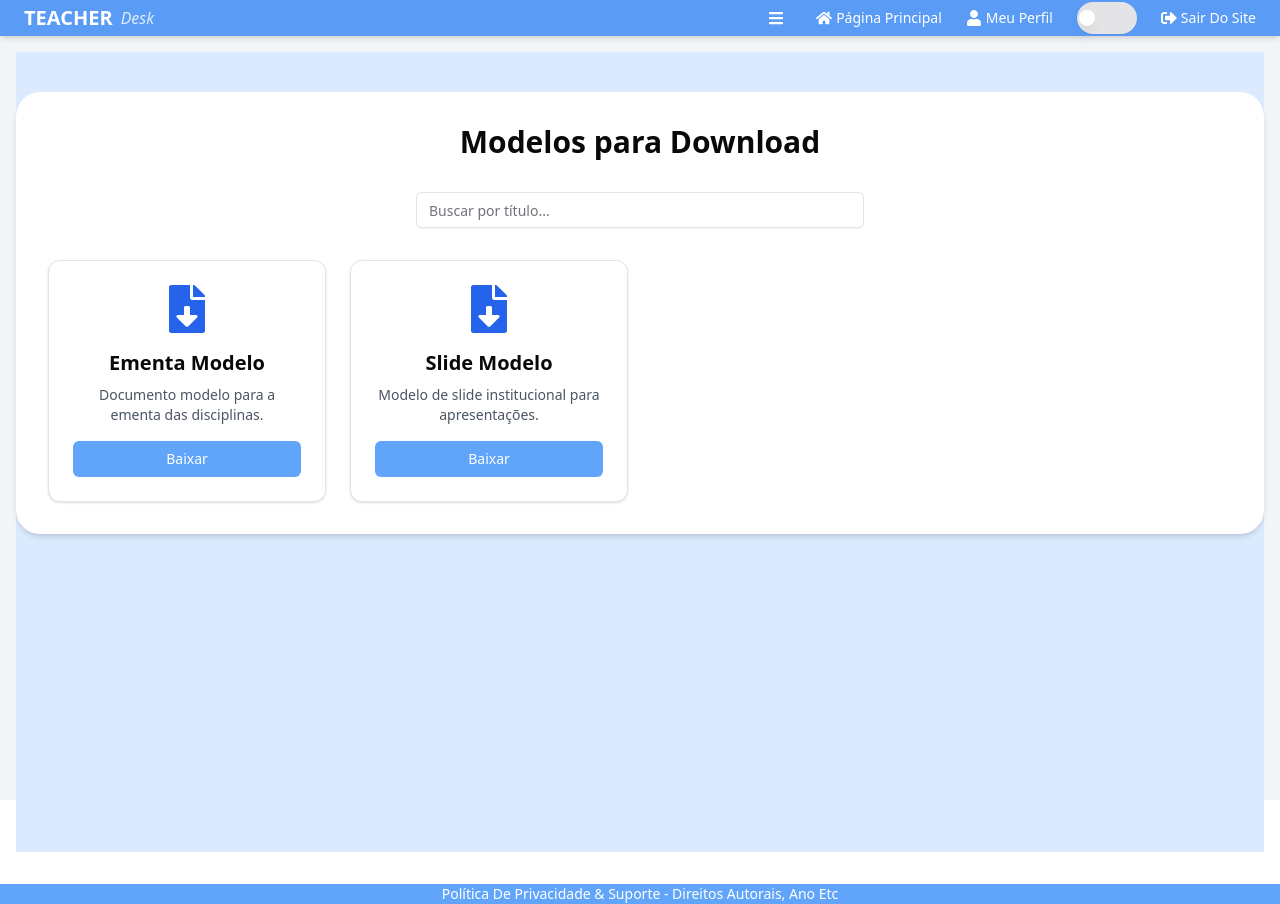
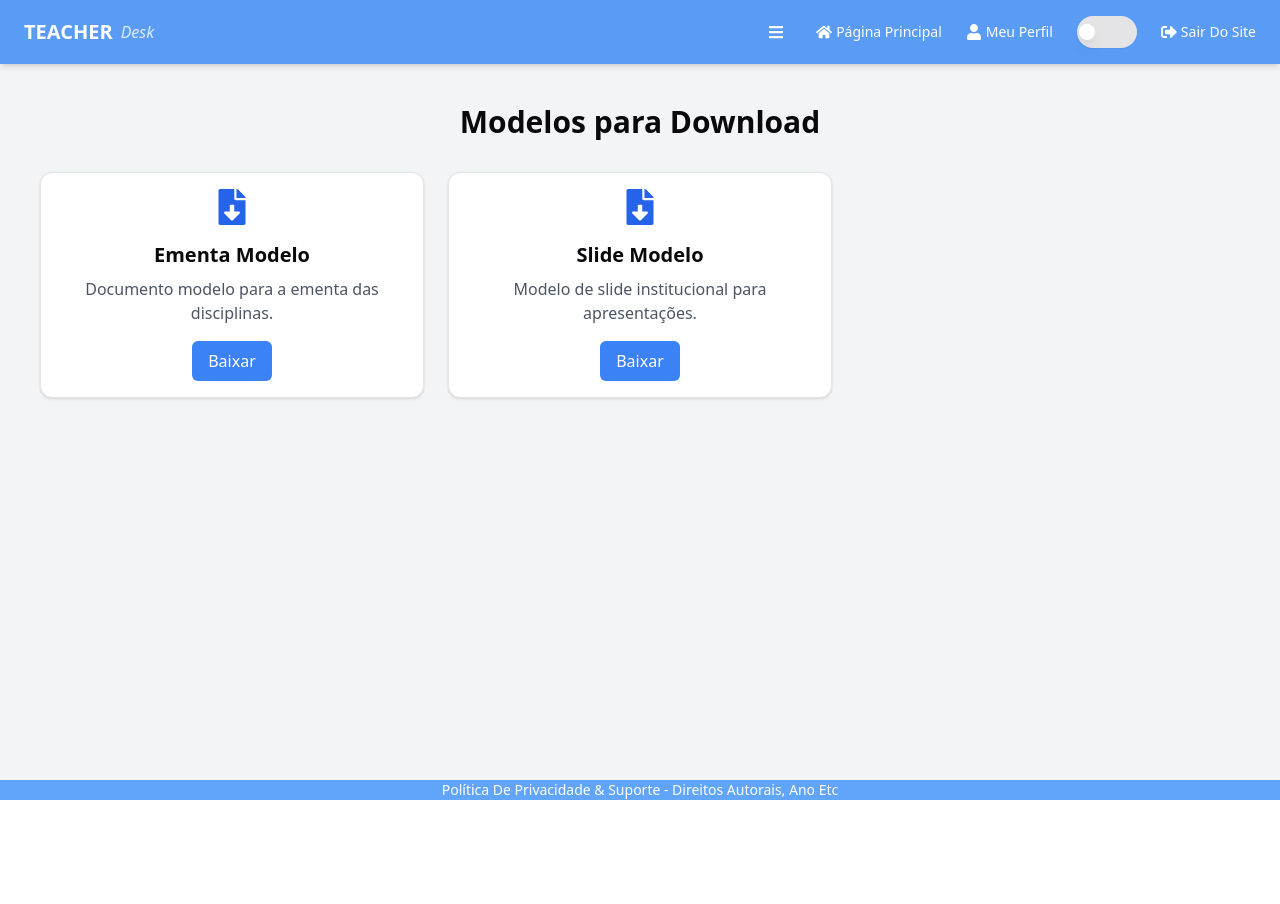
Before and after one commit to NathRabeloo/TeacherDesk, a Next.js app: page /home/modelos in a window 1280 px wide. After the commit the page ends 800 px from the top, so only its background shows below. Built offline with nearby package versions, Linux system fonts and the light colour scheme.

Commit message:
rollback modelos

```diff
--- a/app/home/modelos/page.tsx
+++ b/app/home/modelos/page.tsx
@@ -1,10 +1,6 @@
-'use client'
-
-import React, { useState } from 'react'
-import { Card, CardContent } from '@/components/ui/card'
-import { Button } from '@/components/ui/button'
-import { Input } from '@/components/ui/input'
-import { FaFileDownload } from 'react-icons/fa'
+import React from 'react';
+import { Card, CardContent } from "@/components/ui/card";
+import { FaFileDownload } from 'react-icons/fa';
 
 // Base URL do bucket público
 const BASE_URL = "https://klrdcdnkvdtjoiuwgcaw.supabase.co/storage/v1/object/public/arquivos-modelos/";
@@ -20,62 +16,25 @@ export default function Modelos() {
       titulo: "Slide Modelo",
       descricao: "Modelo de slide institucional para apresentações.",
       nomeArquivo: "Slide_Modelo.pptx",
-    }
-  ]
-
-  const [paginaAtual, setPaginaAtual] = useState(1)
-  const [busca, setBusca] = useState('')
-  const itensPorPagina = 12
-
-  // Filtra os arquivos com base no título
-  const arquivosFiltrados = arquivos.filter((arquivo) =>
-    arquivo.titulo.toLowerCase().includes(busca.toLowerCase())
-  )
-
-  // Calcula o total de páginas e pega os arquivos da página atual
-  const totalPaginas = Math.ceil(arquivosFiltrados.length / itensPorPagina)
-  const arquivosPaginados = arquivosFiltrados.slice(
-    (paginaAtual - 1) * itensPorPagina,
-    paginaAtual * itensPorPagina
-  )
-
-  // Muda a página da lista de arquivos
-  const mudarPagina = (novaPagina: number) => {
-    if (novaPagina >= 1 && novaPagina <= totalPaginas) {
-      setPaginaAtual(novaPagina)
-    }
-  }
+    },
+    // Pode adicionar mais arquivos aqui...
+  ];
 
   return (
-    <div className="min-h-screen bg-blue-100 flex justify-center items-start py-10">
-      <div className="bg-white rounded-3xl shadow-md w-full max-w-7xl p-8">
+    <div className="p-6">
       <h1 className="text-3xl font-bold text-center mb-8">Modelos para Download</h1>
-
-        <div className="flex justify-center mb-8">
-          <Input
-            placeholder="Buscar por título..."
-            value={busca}
-            onChange={(e) => {
-              setBusca(e.target.value)
-              setPaginaAtual(1)
-            }}
-            className="w-full max-w-md"
-          />
-        </div>
-
-        <div className="grid grid-cols-1 sm:grid-cols-2 md:grid-cols-2 lg:grid-cols-4 gap-6">
-          {arquivosPaginados.map((arquivo, index) => (
-            <Card key={index} className="h-full">
-              <CardContent className="flex flex-col justify-between p-6 h-full text-center">
-                <div>
-                  <FaFileDownload className="text-5xl text-blue-600 mb-4 mx-auto" />
+      <div className="grid grid-cols-1 md:grid-cols-3 gap-6">
+        {arquivos.map((arquivo, index) => (
+          <Card key={index}>
+            <CardContent className="flex flex-col items-center p-4 text-center">
+              <FaFileDownload className="text-4xl text-blue-600 mb-4" />
               <h3 className="text-xl font-semibold mb-2">{arquivo.titulo}</h3>
-                  <p className="text-gray-600 mb-4 text-sm">{arquivo.descricao}</p>
-                </div>
+              <p className="text-gray-600 mb-4">{arquivo.descricao}</p>
               <a
                 href={`${BASE_URL}${encodeURIComponent(arquivo.nomeArquivo)}`}
-                  download
-                  className="w-full mt-auto bg-blue-400 text-white text-sm py-2 px-4 rounded-md hover:bg-blue-500"
+                target="_blank"
+                rel="noopener noreferrer"
+                className="bg-blue-500 text-white py-2 px-4 rounded-md hover:bg-blue-600 transition-colors"
               >
                 Baixar
               </a>
@@ -83,36 +42,6 @@ export default function Modelos() {
           </Card>
         ))}
       </div>
-
-        {/* Paginação */}
-        {totalPaginas > 1 && (
-          <div className="flex justify-center mt-10 space-x-2">
-            <Button
-              variant="outline"
-              onClick={() => mudarPagina(paginaAtual - 1)}
-              disabled={paginaAtual === 1}
-            >
-              Anterior
-            </Button>
-            {[...Array(totalPaginas)].map((_, i) => (
-              <Button
-                key={i}
-                variant={i + 1 === paginaAtual ? 'default' : 'outline'}
-                onClick={() => mudarPagina(i + 1)}
-              >
-                {i + 1}
-              </Button>
-            ))}
-            <Button
-              variant="outline"
-              onClick={() => mudarPagina(paginaAtual + 1)}
-              disabled={paginaAtual === totalPaginas}
-            >
-              Próxima
-            </Button>
     </div>
-        )}
-      </div>
-    </div>
-  )
+  );
 }
```
Lines whose indentation alone changed are shown as unchanged.
